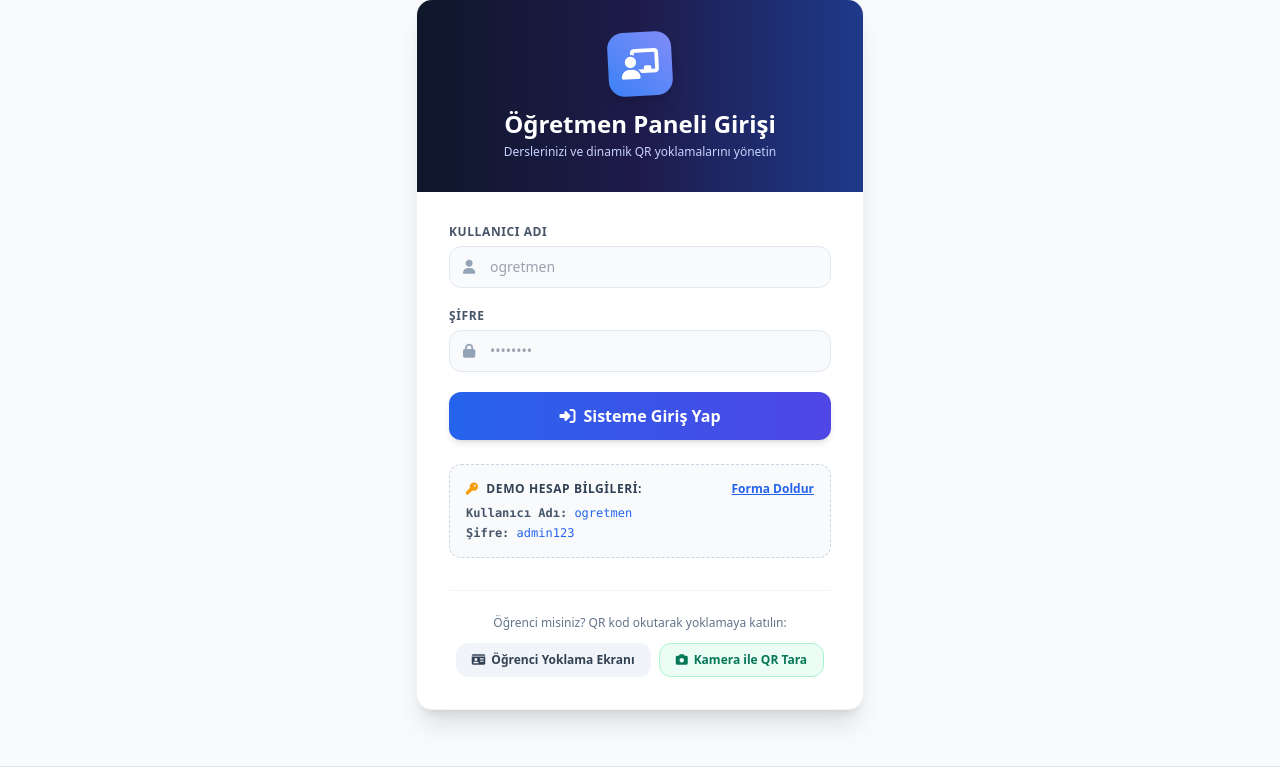
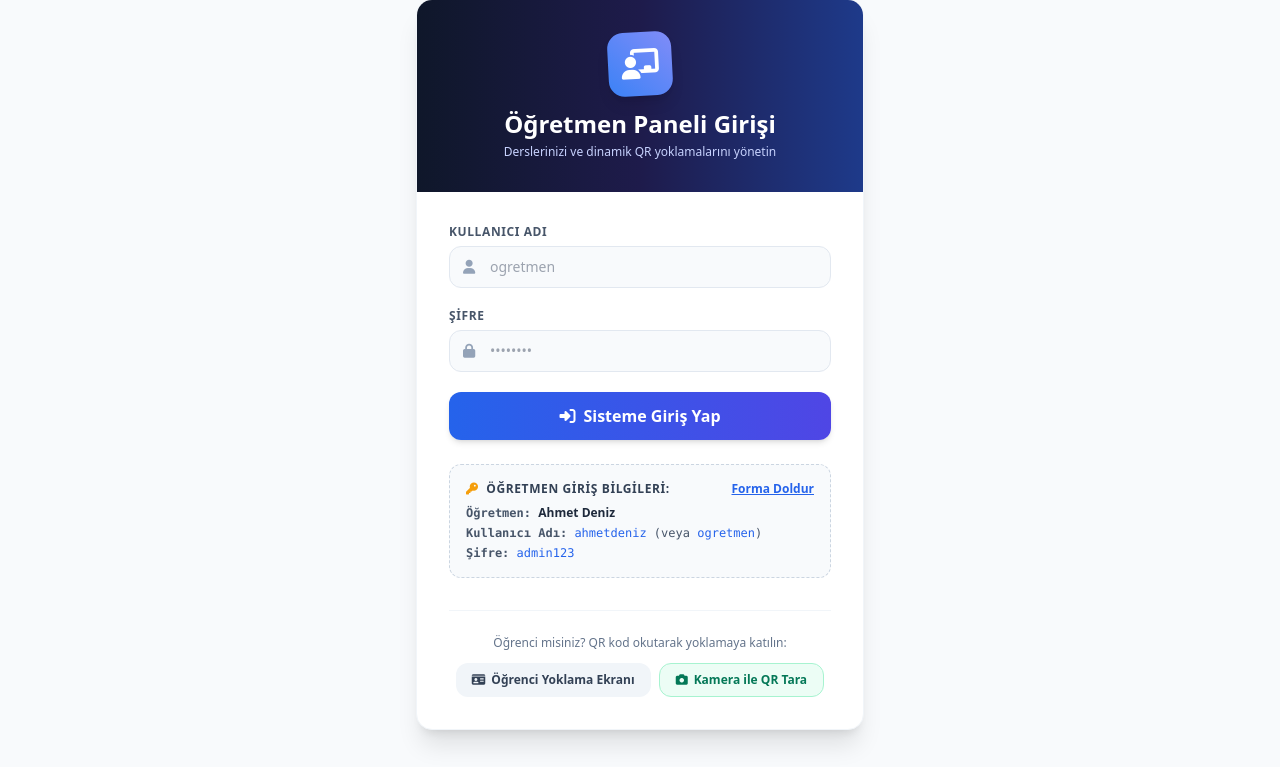
Before and after one commit to furkanygtss/qr-yoklama-sistemi, a Flask app: page /login in a window 1280 px wide. Shown: the part 137-904 px from the top of the page. Run offline with Flask 3, Linux system fonts and the light colour scheme; some libraries are stand-ins or nearby versions.

Commit message:
Add templates/login.html

```diff
--- a/templates/login.html
+++ b/templates/login.html
@@ -58,14 +58,15 @@
             <div class="mt-6 p-4 rounded-xl bg-slate-50 border border-dashed border-slate-300">
                 <div class="flex items-center justify-between mb-2">
                     <span class="text-xs font-bold text-slate-700 uppercase tracking-wider">
-                        <i class="fa-solid fa-key text-amber-500 mr-1"></i> Demo Hesap Bilgileri:
+                        <i class="fa-solid fa-key text-amber-500 mr-1"></i> Öğretmen Giriş Bilgileri:
                     </span>
                     <button type="button" onclick="fillDemo()" class="text-xs text-blue-600 hover:text-blue-800 font-semibold underline">
                         Forma Doldur
                     </button>
                 </div>
                 <div class="text-xs font-mono text-slate-600 space-y-1">
-                    <div><strong>Kullanıcı Adı:</strong> <span class="text-blue-600">ogretmen</span></div>
+                    <div><strong>Öğretmen:</strong> <span class="text-slate-800 font-sans font-bold">Ahmet Deniz</span></div>
+                    <div><strong>Kullanıcı Adı:</strong> <span class="text-blue-600">ahmetdeniz</span> (veya <span class="text-blue-600">ogretmen</span>)</div>
                     <div><strong>Şifre:</strong> <span class="text-blue-600">admin123</span></div>
                 </div>
             </div>
@@ -92,7 +93,7 @@
 
 <script>
 function fillDemo() {
-    document.getElementById('username').value = 'ogretmen';
+    document.getElementById('username').value = 'ahmetdeniz';
     document.getElementById('password').value = 'admin123';
 }
 </script>
```
